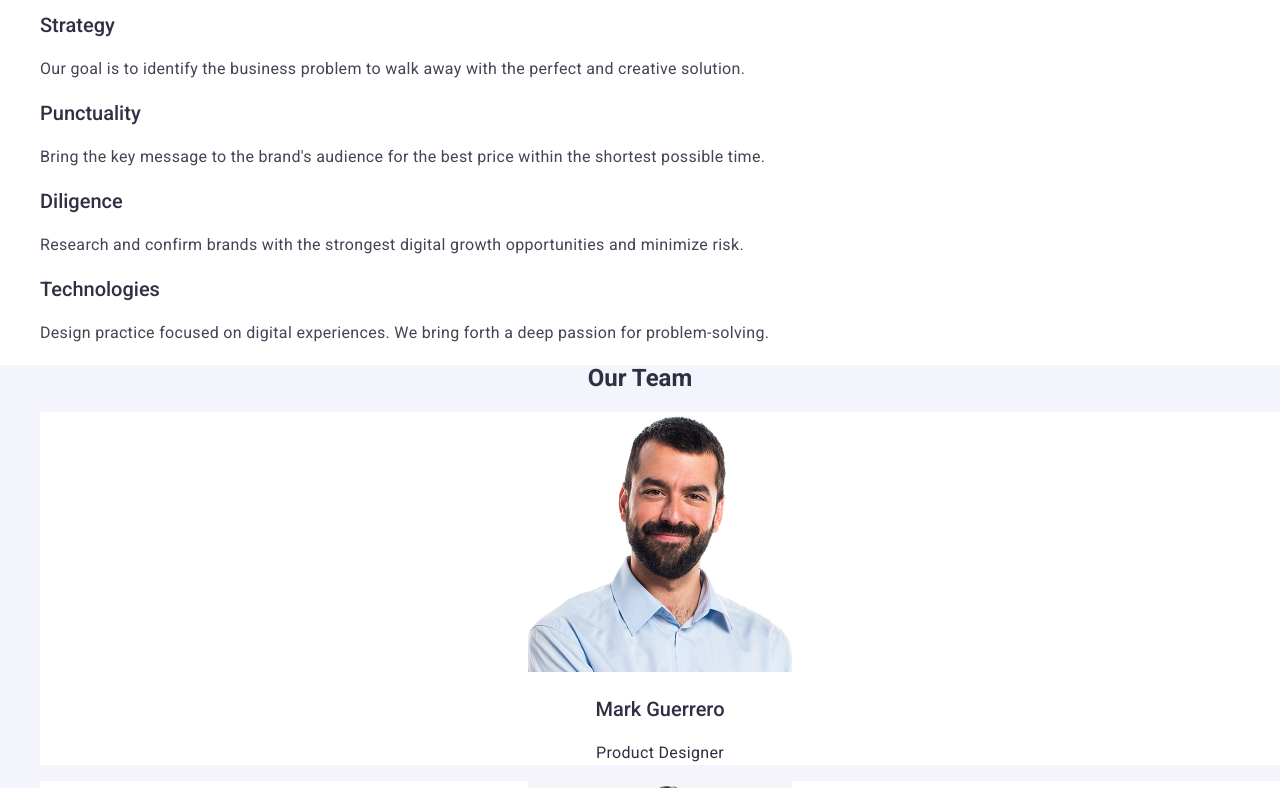
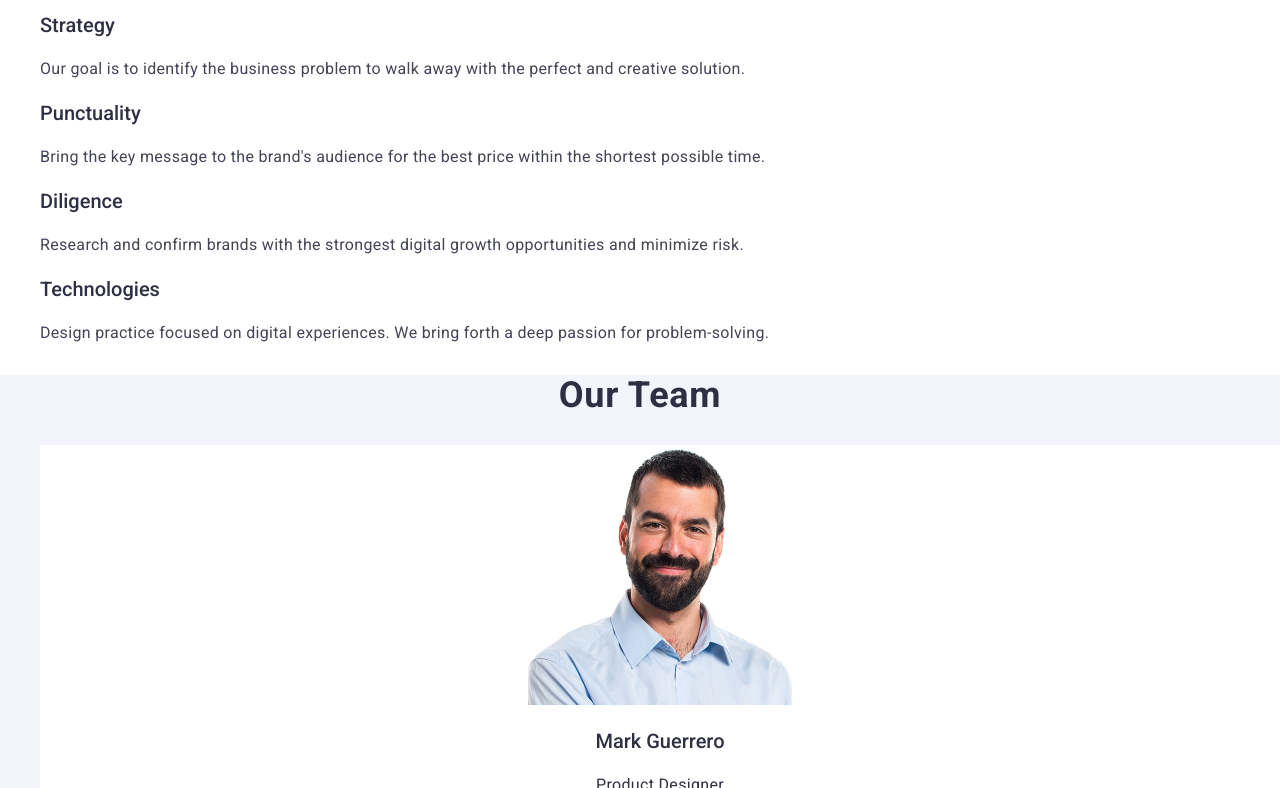
Before and after one commit to Zeven221/goit-markup-hw-02, a plain HTML site: page index.html in a window 1280 px wide. Shown: the part 443-1231 px from the top of the page. Drawn offline with nearby package versions, Linux system fonts and the light colour scheme.

Commit message:
fix css and html mistakes

```diff
--- a/css/styles.css
+++ b/css/styles.css
@@ -103,10 +103,10 @@ footer p {
 .footer-logo-studio{
     color: #F4F4FD;
 }
-nav ul li a:hover,address ul li a:hover{
+.contacts-link:hover,.portfolio-link:hover,.studio-link:hover,.email:hover, .phone:hover {
     color: #404BBF;
 }
-nav ul li a:focus,address ul li a:focus{
+.contacts-link:focus,.portfolio-link:focus,.studio-link:focus,.email:focus, .phone:focus {
     color: #404BBF;
 }
 nav a{
@@ -152,3 +152,10 @@ nav ul li a, address ul li a {
 #team ul li p {
     color: unset;
 }
+.team-title {
+    text-align: center;
+    font-weight: 700;
+    font-size: 36px;
+    line-height: 1.111111111111111;
+    letter-spacing: 0.02em;
+}
--- a/index.html
+++ b/index.html
@@ -40,12 +40,12 @@
       <address>
         <ul>
           <li>
-            <a href="tel:+110001111111" class="phone">+11 (000) 111-11-11</a>
-          </li>
-          <li>
             <a href="mailto:info@devstudio.com" class="email"
               >info@devstudio.com</a
             >
+          </li>
+          <li>
+            <a href="tel:+110001111111" class="phone">+11 (000) 111-11-11</a>
           </li>
         </ul>
       </address>
```
